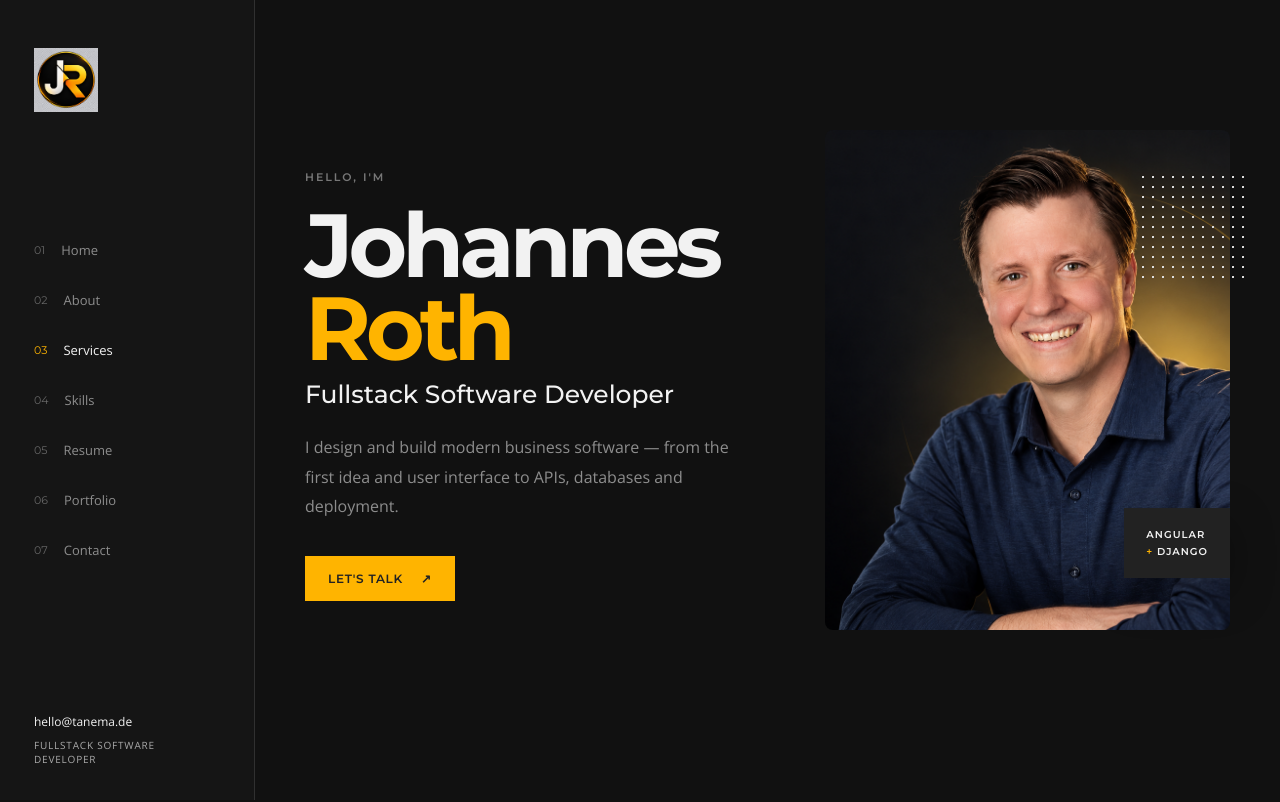
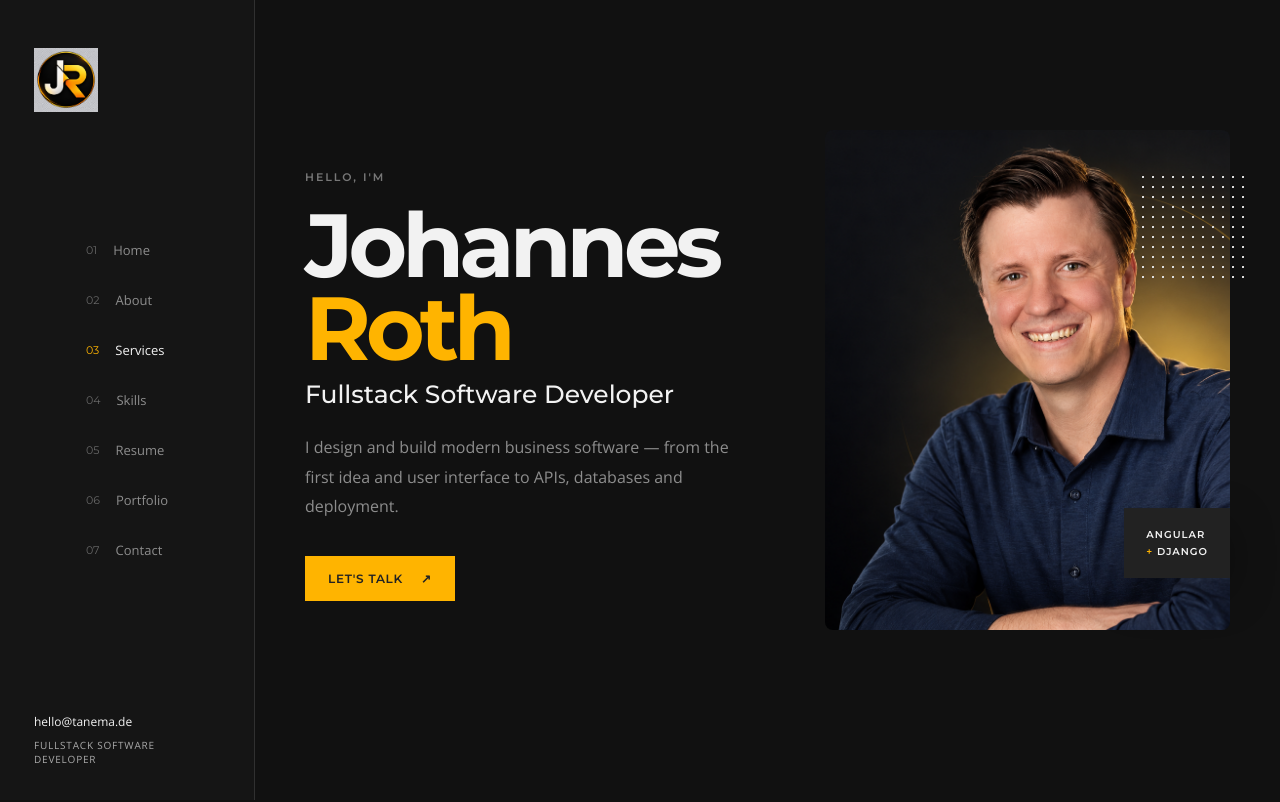
Before and after one commit to jorohx84/personal_portfolio_website, an Angular app: page / in a window 1280 px wide. Shown: the top 802 px of the page. Built offline with nearby package versions, Linux system fonts and the light colour scheme.

Commit message:
Center sidebar navigation block

```diff
--- a/src/styles.scss
+++ b/src/styles.scss
@@ -2,7 +2,7 @@
 
 :root{--accent:#ffb400;--ink:#f2f2f2;--muted:#8d8d8d;--line:#303030;--soft:#202020;--dark:#111111;--sidebar-width:255px;--sidebar-bg:#151515}
 *{box-sizing:border-box}html{scroll-behavior:smooth}body{margin:0;color:var(--ink);font-family:'Open Sans',sans-serif;background:#111}button,a{font:inherit}button{border:0;background:none;cursor:pointer}a{text-decoration:none;color:inherit}.page{margin-left:var(--sidebar-width)}.section-shell{width:min(1080px,calc(100% - 100px));margin:0 auto}
-.sidebar{position:fixed;z-index:30;left:0;top:0;width:var(--sidebar-width);height:100vh;background:var(--sidebar-bg);border-right:1px solid var(--line);display:flex;flex-direction:column;padding:48px 34px 34px}.sidebar-top{display:flex;justify-content:space-between;align-items:center}.logo{width:64px;height:64px;padding:0;display:grid;place-items:center}.logo img{width:100%;height:100%;display:block;object-fit:contain}.close-menu{display:none;font-size:28px}.side-nav{position:absolute;top:50%;left:34px;right:34px;transform:translateY(-50%);display:grid;gap:4px}.side-nav button{display:flex;align-items:center;gap:16px;padding:14px 0;text-align:left;font-size:13px;color:#8d8d8d;transition:.2s}.side-nav button span{font:11px Montserrat;color:#666}.side-nav button.active,.side-nav button:hover{color:var(--ink)}.side-nav button.active span{color:var(--accent)}.sidebar-bottom{margin-top:auto;display:grid;gap:8px}.sidebar-bottom a{font-size:12px}.sidebar-bottom small{font-size:10px;color:#aaa;text-transform:uppercase;letter-spacing:.08em}.mobile-menu,.mobile-overlay{display:none}
+.sidebar{position:fixed;z-index:30;left:0;top:0;width:var(--sidebar-width);height:100vh;background:var(--sidebar-bg);border-right:1px solid var(--line);display:flex;flex-direction:column;padding:48px 34px 34px}.sidebar-top{display:flex;justify-content:space-between;align-items:center}.logo{width:64px;height:64px;padding:0;display:grid;place-items:center}.logo img{width:100%;height:100%;display:block;object-fit:contain}.close-menu{display:none;font-size:28px}.side-nav{position:absolute;top:50%;left:50%;right:auto;width:max-content;transform:translate(-50%,-50%);display:grid;gap:4px}.side-nav button{display:flex;align-items:center;gap:16px;padding:14px 0;text-align:left;font-size:13px;color:#8d8d8d;transition:.2s}.side-nav button span{font:11px Montserrat;color:#666}.side-nav button.active,.side-nav button:hover{color:var(--ink)}.side-nav button.active span{color:var(--accent)}.sidebar-bottom{margin-top:auto;display:grid;gap:8px}.sidebar-bottom a{font-size:12px}.sidebar-bottom small{font-size:10px;color:#aaa;text-transform:uppercase;letter-spacing:.08em}.mobile-menu,.mobile-overlay{display:none}
 .hero{min-height:760px;display:grid;grid-template-columns:1fr .9fr;gap:70px;align-items:center}.kicker,.section-heading>span{font:600 11px Montserrat;letter-spacing:.18em;color:#777}.hero h1{font:700 clamp(64px,7vw,105px) Montserrat;line-height:.92;letter-spacing:-.055em;margin:20px 0 10px}.hero h1 strong{color:var(--accent)}.hero h2{font:500 25px Montserrat;margin:0 0 24px}.hero-text{max-width:530px;color:var(--muted);line-height:1.85;font-size:16px;margin-bottom:34px}.primary-btn{display:inline-flex;align-items:center;gap:18px;background:var(--accent);padding:15px 23px;color:#222;font:600 12px Montserrat;text-transform:uppercase;letter-spacing:.06em;transition:.2s}.primary-btn:hover{transform:translateY(-2px);box-shadow:0 10px 25px rgba(255,180,0,.25)}.hero-art{position:relative;height:540px;display:flex;align-items:center;justify-content:center}.portrait{width:100%;height:500px;background:#111;border-radius:8px;position:relative;overflow:hidden}.portrait img{width:100%;height:100%;display:block;object-fit:cover;object-position:65% center}.hero-badge{position:absolute;right:0;bottom:72px;background:#222;padding:18px 22px;box-shadow:0 15px 45px #0005;font:600 10px Montserrat;line-height:1.7;letter-spacing:.1em}.hero-badge span{color:var(--accent)}.hero-dots{position:absolute;width:110px;height:110px;right:-18px;top:62px;background:radial-gradient(#ddd 1px,transparent 1px);background-size:10px 10px}
 .content-section{padding:115px 0}.section-heading{margin-bottom:62px}.section-heading h2{font:700 clamp(42px,5vw,62px) Montserrat;margin:10px 0 0;letter-spacing:-.04em}.section-heading h2:after{content:'';display:block;width:42px;height:3px;background:var(--accent);margin-top:22px}.about-grid,.skills-grid,.resume-grid,.contact-grid{display:grid;grid-template-columns:1fr 1fr;gap:85px}.about-grid h3,.skills-copy h3,.contact-grid h3{font:600 30px Montserrat;line-height:1.3;margin:0 0 22px}.about-grid h3 span,.skills-copy h3 span,.contact-grid h3 span{color:var(--accent)}.about-grid p,.skills-copy p,.contact-grid p{color:var(--muted);line-height:1.85;font-size:15px}.about-grid .large{font-size:19px;color:#444;line-height:1.7}.facts{display:grid;grid-template-columns:1fr 1fr;gap:18px;margin:30px 0}.facts div{border-top:1px solid var(--line);padding-top:13px;display:grid;gap:5px}.facts small,.contact-info small{font:10px Montserrat;text-transform:uppercase;color:#aaa;letter-spacing:.1em}.facts strong{font:600 12px Montserrat}.text-link{display:inline-block;margin-top:12px;color:#333;font:600 12px Montserrat;border-bottom:2px solid var(--accent);padding-bottom:5px}
 .soft-bg{background:var(--soft)}.service-grid{display:grid;grid-template-columns:repeat(3,1fr);border-top:1px solid var(--line);border-left:1px solid var(--line)}.service-card{min-height:270px;padding:28px;border-right:1px solid var(--line);border-bottom:1px solid var(--line);background:#191919;position:relative;transition:.25s}.service-card:hover{transform:translateY(-4px);box-shadow:0 15px 40px #0000000d}.service-number{position:absolute;right:22px;top:22px;font:10px Montserrat;color:#bbb}.service-icon{font:700 21px monospace;color:var(--accent);margin-bottom:48px}.service-card h3{font:600 18px Montserrat;margin:0 0 13px}.service-card p{font-size:13px;line-height:1.75;color:#888;margin:0}
```
